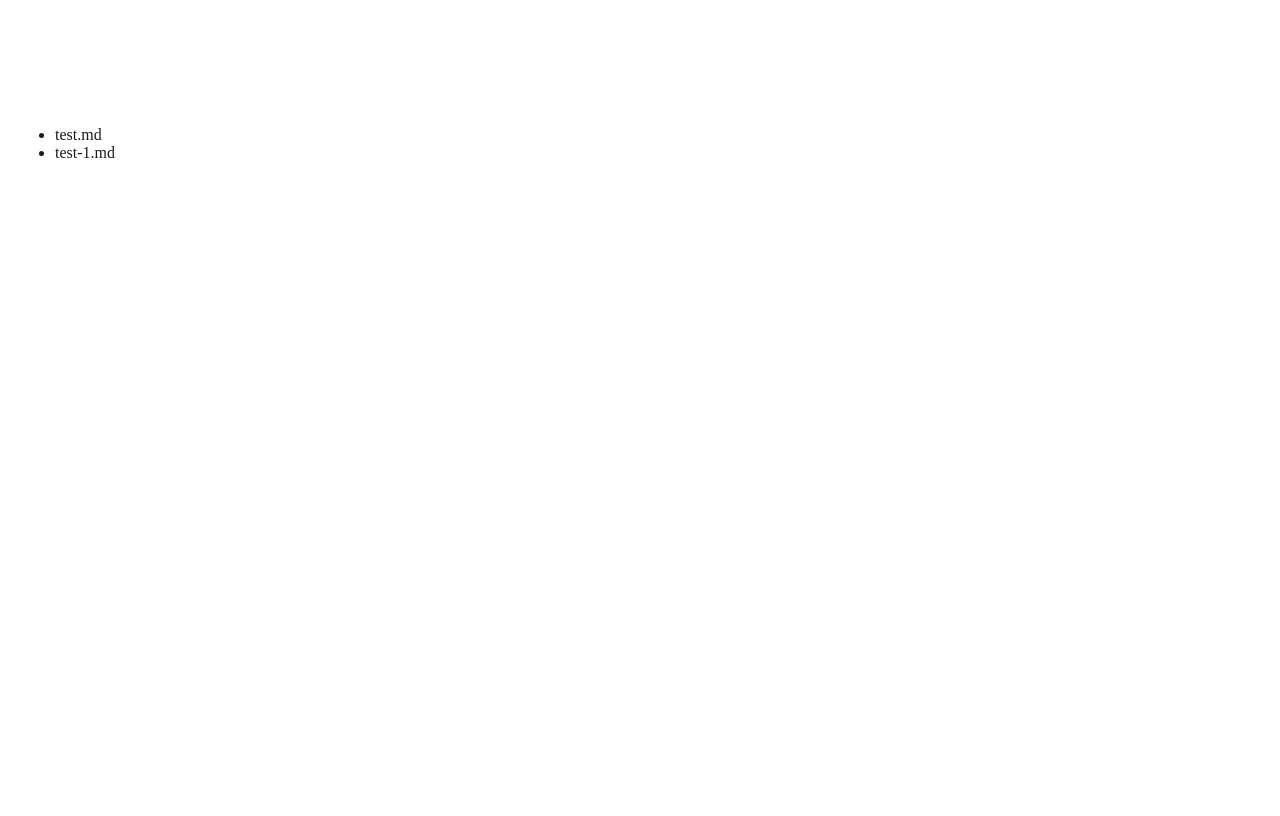
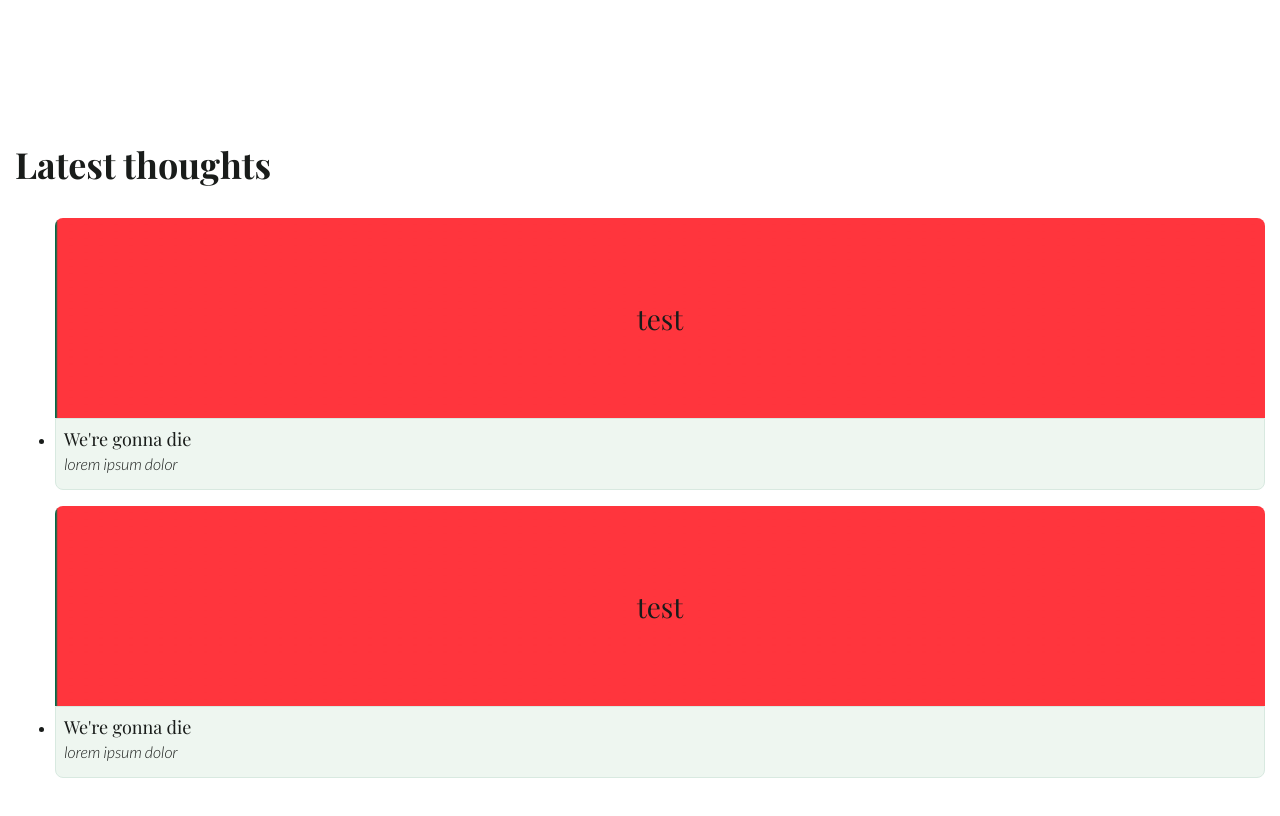
Before and after one commit to daiant/pages-2023, a Next.js app: page / in a window 1280 px wide. Shown: the part 2620-3436 px from the top of the page. Built offline with nearby package versions, Linux system fonts and the light colour scheme.

Commit message:
feat(posts): use block component

```diff
--- a/pages/index.tsx
+++ b/pages/index.tsx
@@ -45,9 +45,19 @@ export default function Home({ posts }: { posts: Array<PostData> }) {
         </div>
       </section>
       <section>
+        <h2>Latest thoughts</h2>
         <ul>
           {posts.map((post: PostData) => {
-            return <li key={post.id}>{post.id}</li>
+            const blockPost: TypeBlock = {
+              heading: 'test',
+              description: 'lorem ipsum dolor',
+              title: "We're gonna die",
+              img: '/red.png',
+              tags: []
+            }
+            return <li key={post.id}>
+              <Block block={blockPost}></Block>
+            </li>
           })}
         </ul>
       </section>
```
